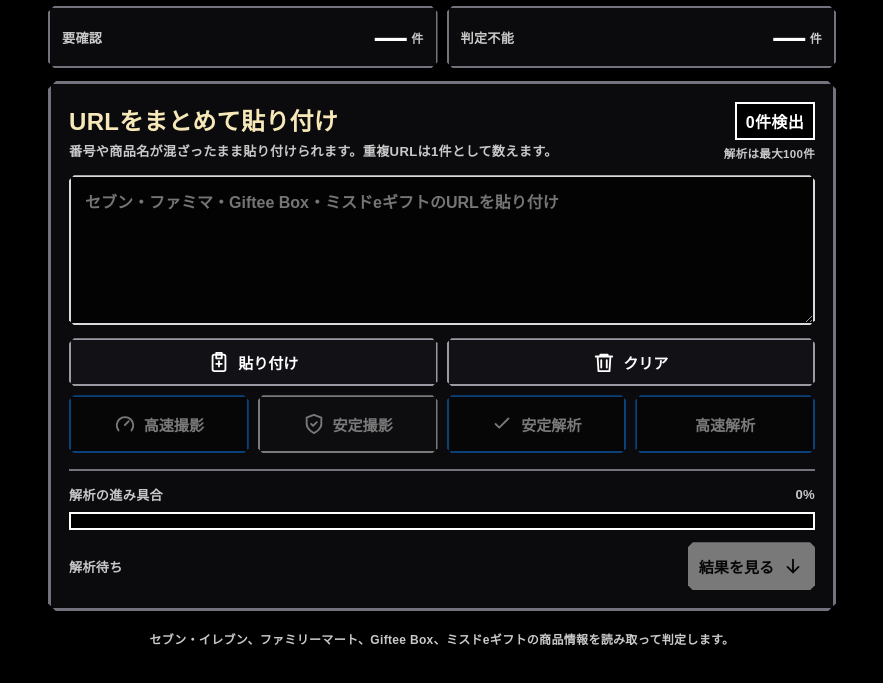
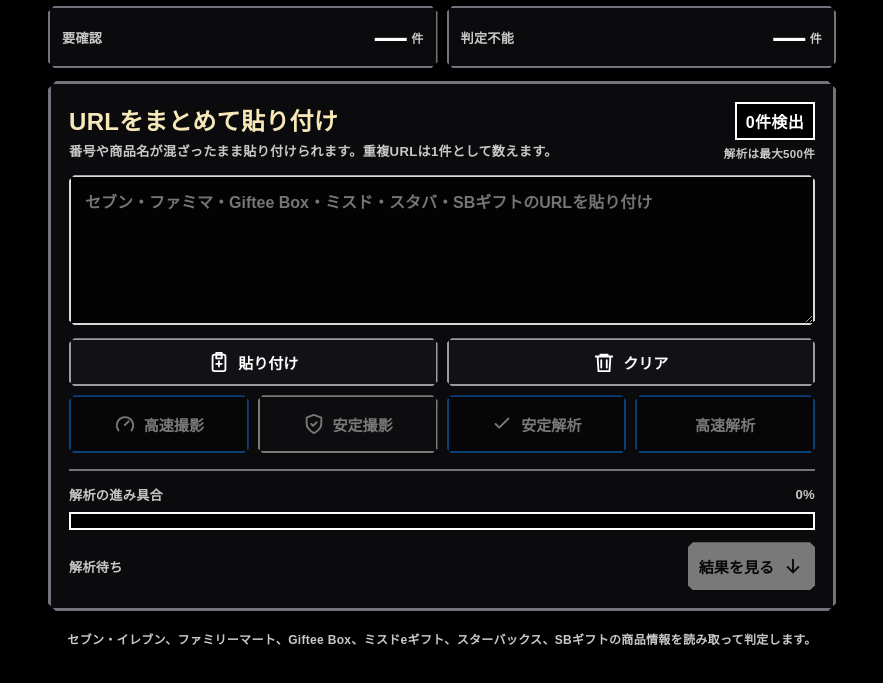
Before and after one commit to 45kikurage-rgb/coupon-analyzer, a website: page public/index.html in a window 1280 px wide. Shown: the part 179-862 px from the top of the page, without its empty margins (198-1081 px from the left). Drawn offline with Linux system fonts and the light colour scheme.

Commit message:
Expose SB Gift and 500 URL limit in UI

```diff
--- a/public/index.html
+++ b/public/index.html
@@ -4,7 +4,7 @@
   <meta charset="utf-8">
   <meta name="viewport" content="width=device-width,initial-scale=1,viewport-fit=cover">
   <meta name="theme-color" content="#000000">
-  <meta name="description" content="クーポンの商品名・容量・Giftee Box残高・ギフト有効期限を判定します">
+  <meta name="description" content="クーポンの商品名・容量・Giftee Box残高・ギフト有効期限・SBギフトを判定します">
   <title>クーポン判定</title>
   <meta name="application-name" content="クーポン判定">
   <link rel="manifest" href="/manifest.webmanifest?v=20260922-v3">
@@ -29,9 +29,9 @@
   <section class="workspace-card">
     <div class="section-heading">
       <div><h2>URLをまとめて貼り付け</h2><p>番号や商品名が混ざったまま貼り付けられます。重複URLは1件として数えます。</p></div>
-      <div class="detection-summary"><span class="detected-count" id="counter">0件検出</span><span class="estimate-label">解析は最大100件</span></div>
+      <div class="detection-summary"><span class="detected-count" id="counter">0件検出</span><span class="estimate-label">解析は最大500件</span></div>
     </div>
-    <textarea id="input" spellcheck="false" aria-label="クーポンURL一覧" placeholder="セブン・ファミマ・Giftee Box・ミスドeギフトのURLを貼り付け"></textarea>
+    <textarea id="input" spellcheck="false" aria-label="クーポンURL一覧" placeholder="セブン・ファミマ・Giftee Box・ミスド・スタバ・SBギフトのURLを貼り付け"></textarea>
     <div class="button-row">
       <button class="secondary-button" id="pasteButton" type="button">
         <svg class="button-icon" viewBox="0 0 24 24" aria-hidden="true"><path d="M15 4V2H9v2"/><rect x="5" y="4" width="14" height="18" rx="2"/><path d="M9 4h6v4H9zM9 14h6m-3-3v6"/></svg>
@@ -86,9 +86,9 @@
       <div class="result-list" id="resultList"></div>
     </div>
   </section>
-  <footer>セブン・イレブン、ファミリーマート、Giftee Box、ミスドeギフトの商品情報を読み取って判定します。</footer>
+  <footer>セブン・イレブン、ファミリーマート、Giftee Box、ミスドeギフト、スターバックス、SBギフトの商品情報を読み取って判定します。</footer>
 </main>
 <script src="/capture.js?v=20260922-v3"></script>
-<script src="/analyzer.js?v=20260924-v1"></script>
+<script src="/analyzer.js?v=20261003-v2"></script>
 </body>
 </html>
```
